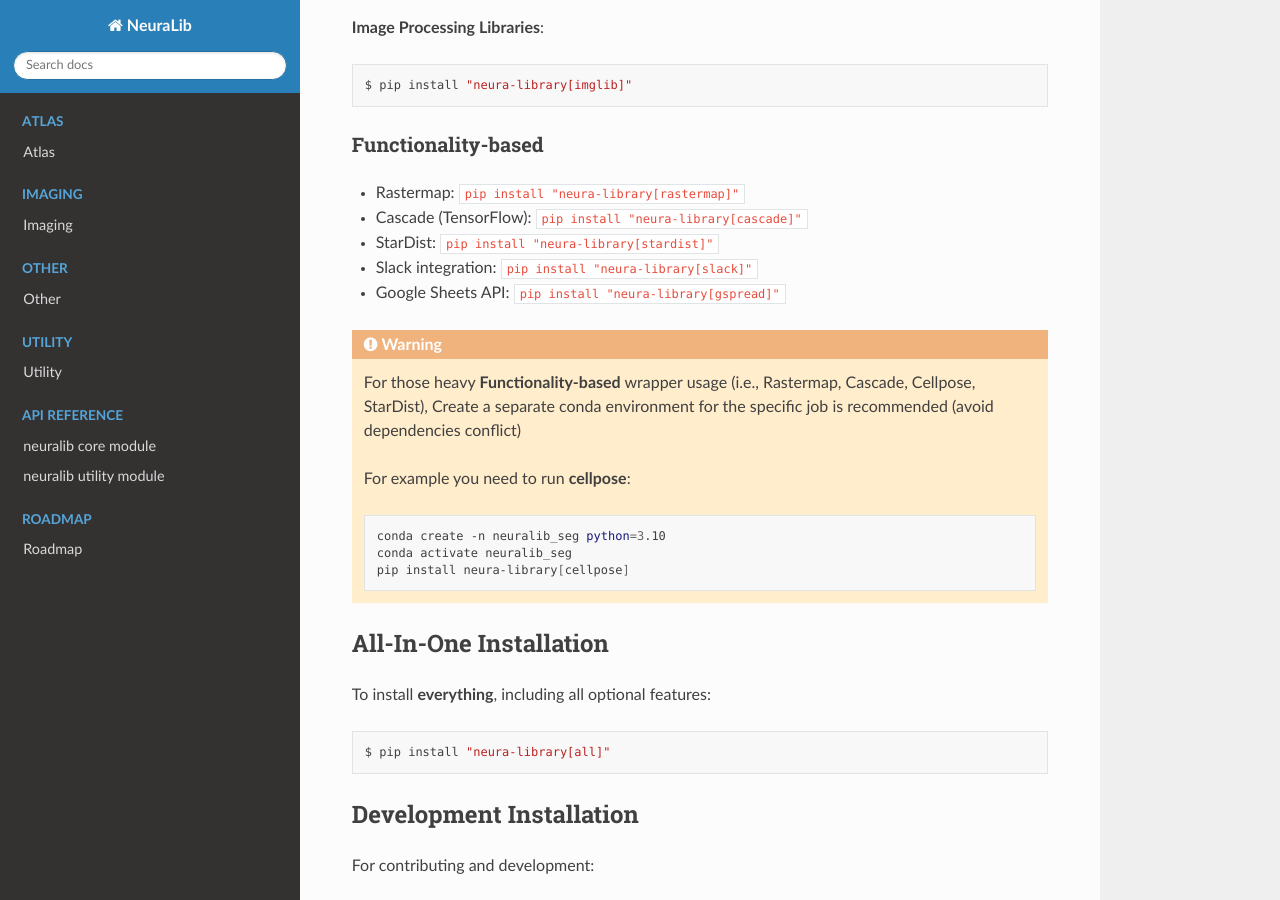
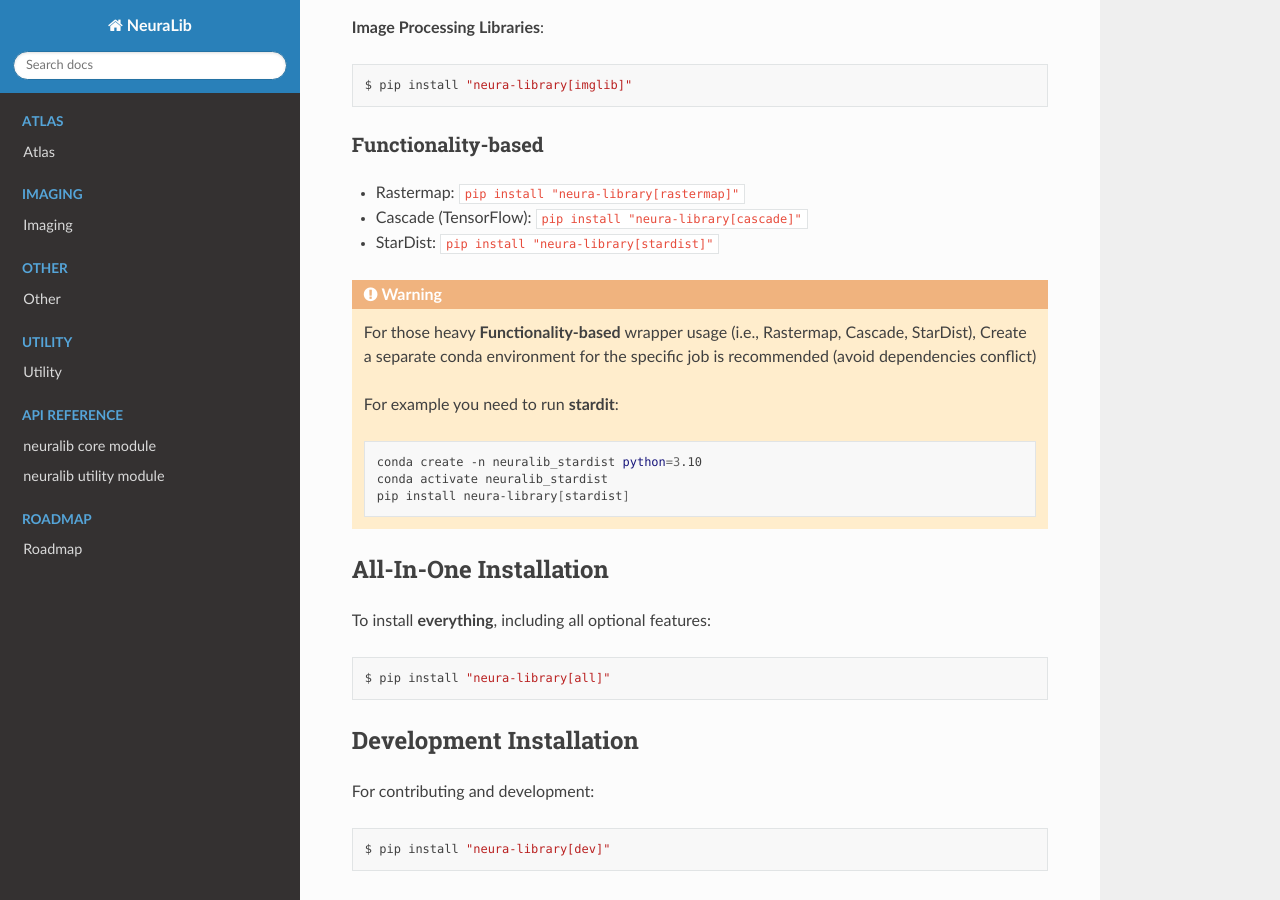
Before and after one commit to ytsimon2004/neuralib, a Sphinx documentation site: the page built from doc/source/installation.rst, in a window 1280 px wide and 900 px high, scrolled down 1066 px. Built offline with Sphinx 7.4.7 and the Read the Docs theme 3.1.0, drawn with Linux system fonts in a browser that asks for light colours; pages that are not in the unit, such as notebooks, are missing from menus.

Commit message:
upgrade 0.5.0

```diff
--- a/doc/source/installation.rst
+++ b/doc/source/installation.rst
@@ -68,22 +68,18 @@ Functionality-based
 
 - StarDist: ``pip install "neura-library[stardist]"``
 
-- Slack integration: ``pip install "neura-library[slack]"``
-
-- Google Sheets API: ``pip install "neura-library[gspread]"``
-
 
 .. warning::
-    For those heavy **Functionality-based** wrapper usage (i.e., Rastermap, Cascade, Cellpose, StarDist),
+    For those heavy **Functionality-based** wrapper usage (i.e., Rastermap, Cascade, StarDist),
     Create a separate conda environment for the specific job is recommended (avoid dependencies conflict)
 
-    For example you need to run **cellpose**:
+    For example you need to run **stardit**:
 
     .. code-block:: bash
 
-        conda create -n neuralib_seg python=3.10
-        conda activate neuralib_seg
-        pip install neura-library[cellpose]
+        conda create -n neuralib_stardist python=3.10
+        conda activate neuralib_stardist
+        pip install neura-library[stardist]
 
 
 All-In-One Installation
--- a/pyproject.toml
+++ b/pyproject.toml
@@ -1,6 +1,6 @@
 [project]
 name = "neura-library"
-version = "0.4.6"
+version = "0.5.0"
 requires-python = ">=3.10"
 description = "Utility tools for system neuroscience research, including Open Source Wrapper or Parser"
 authors = [
```
Also changed, not shown: 2 other files.
